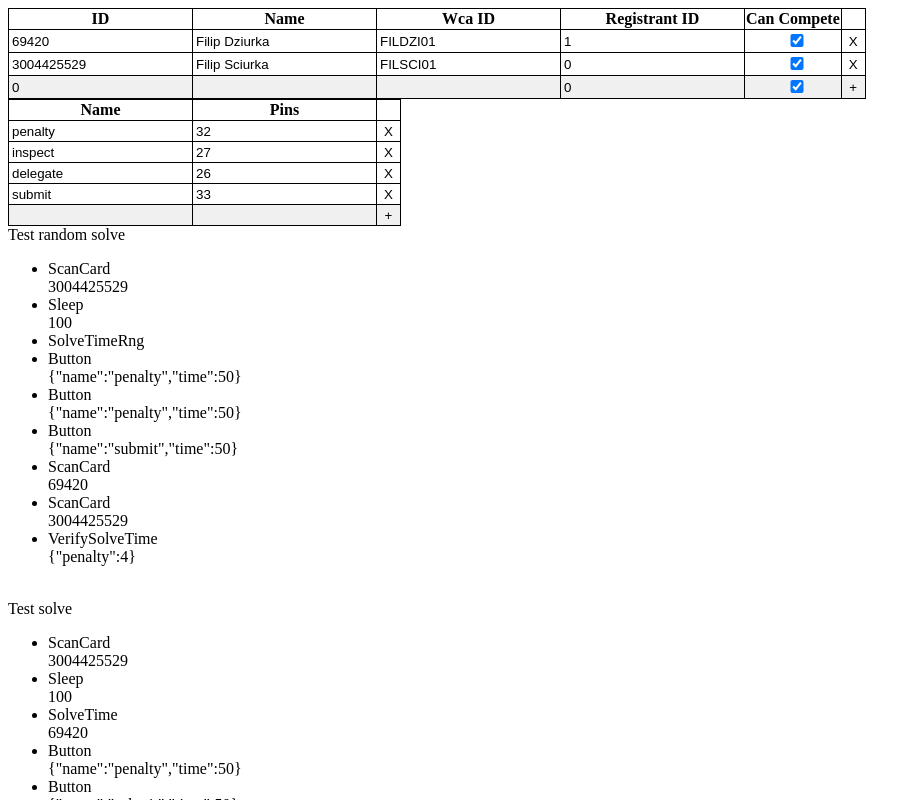
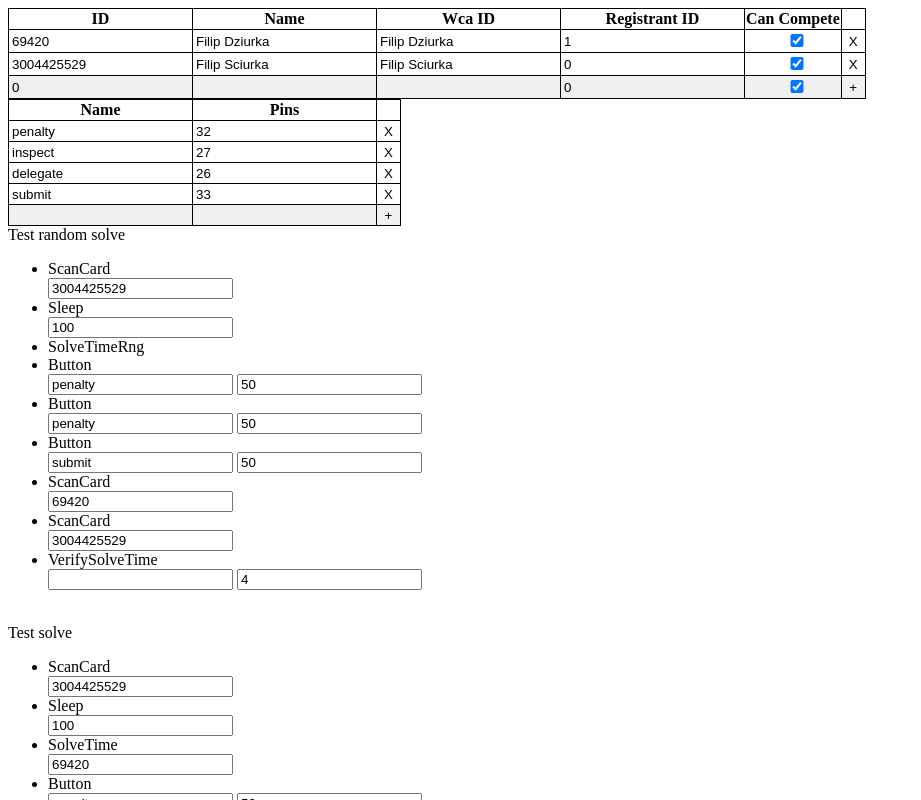
Before and after one commit to FKMTime/e2e-creator, a SvelteKit app: page / in a window 1280 px wide. Both pictures are taken after a click on the button "Load sample". Shown: the top 800 px of the page, without its empty margins (0-921 px from the left). Built offline with nearby package versions, Linux system fonts and the light colour scheme.

Commit message:
wip: show steps data

```diff
--- a/src/routes/+page.svelte
+++ b/src/routes/+page.svelte
@@ -31,31 +31,6 @@
     let cardsNewWcaId = "";
     let cardsNewRegistrantId = 0;
     let cardsNewCanCompete = true;
-
-    function cardsChangeCanCompete(id: number) {
-        if (!testRoot) return;
-
-        testRoot.cards[id].canCompete = !testRoot.cards[id].canCompete;
-        testRoot = testRoot;
-    }
-
-    function cardsChangeRegistrantId(id: number, registrantId: number) {
-        if (!testRoot) return;
-        testRoot.cards[id].registrantId = registrantId;
-        testRoot = testRoot;
-    }
-
-    function cardsChangeWcaId(id: number, wcaId: string) {
-        if (!testRoot) return;
-        testRoot.cards[id].wcaId = wcaId;
-        testRoot = testRoot;
-    }
-
-    function cardsChangeName(id: number, name: string) {
-        if (!testRoot) return;
-        testRoot.cards[id].name = name;
-        testRoot = testRoot;
-    }
 
     function cardsDelete(id: number) {
         if (!testRoot) return;
@@ -150,54 +125,45 @@
             <th></th>
         </tr>
 
-        {#each Object.entries(testRoot.cards) as [id, card]}
+        {#each Object.entries(testRoot.cards) as [id, _]}
             <tr>
                 <td>
                     <input
                         type="number"
                         value={id}
                         on:change={(event) =>
-                            cardsChangeId(id, event.target.value)}
+                            cardsChangeId(
+                                parseInt(id),
+                                event.currentTarget.value,
+                            )}
                     />
                 </td>
 
                 <td>
-                    <input
-                        type="text"
-                        value={card.name}
-                        on:change={(event) =>
-                            cardsChangeName(id, event.target.value)}
-                    />
+                    <input type="text" bind:value={testRoot.cards[id].name} />
                 </td>
 
                 <td>
-                    <input
-                        type="text"
-                        value={card.wcaId}
-                        on:change={(event) =>
-                            cardsChangeWcaId(id, event.target.value)}
-                    />
+                    <input type="text" bind:value={testRoot.cards[id].name} />
                 </td>
 
                 <td>
                     <input
                         type="number"
-                        value={card.registrantId}
-                        on:change={(event) =>
-                            cardsChangeRegistrantId(id, event.target.value)}
+                        bind:value={testRoot.cards[id].registrantId}
                     />
                 </td>
 
                 <td>
                     <input
                         type="checkbox"
-                        checked={card.canCompete}
-                        on:change={() => cardsChangeCanCompete(id)}
+                        bind:checked={testRoot.cards[id].canCompete}
                     />
                 </td>
 
                 <td>
-                    <button on:click={() => cardsDelete(id)}>X</button>
+                    <button on:click={() => cardsDelete(parseInt(id))}>X</button
+                    >
                 </td>
             </tr>
         {/each}
@@ -243,7 +209,7 @@
                         type="text"
                         value={name}
                         on:change={(event) =>
-                            buttonsChangeName(name, event.target.value)}
+                            buttonsChangeName(name, event.currentTarget.value)}
                     />
                 </td>
 
@@ -252,7 +218,7 @@
                         type="text"
                         value={pins.join(",")}
                         on:change={(event) =>
-                            buttonsChangePins(name, event.target.value)}
+                            buttonsChangePins(name, event.currentTarget.value)}
                     />
                 </td>
 
@@ -282,8 +248,21 @@
         <ul>
             {#each test.steps as step}
                 <li>{step.type}</li>
-                {#if step.data}
-                    {JSON.stringify(step.data)}
+                {#if step.type == "ScanCard" || step.type == "Sleep" || step.type == "SolveTime"}
+                    <input type="number" bind:value={step.data} />
+                {:else if step.type == "Button"}
+                    <input type="text" bind:value={step.data.name} />
+                    <input type="number" bind:value={step.data.time} />
+                {:else if step.type == "DelegateResolve"}
+                    <input
+                        type="checkbox"
+                        bind:checked={step.data.shouldScanCards}
+                    />
+                    <input type="number" bind:value={step.data.penalty} />
+                    <input type="number" bind:value={step.data.value} />
+                {:else if step.type == "VerifySolveTime"}
+                    <input type="number" bind:value={step.data.time} />
+                    <input type="number" bind:value={step.data.penalty} />
                 {/if}
             {/each}
         </ul>
```
